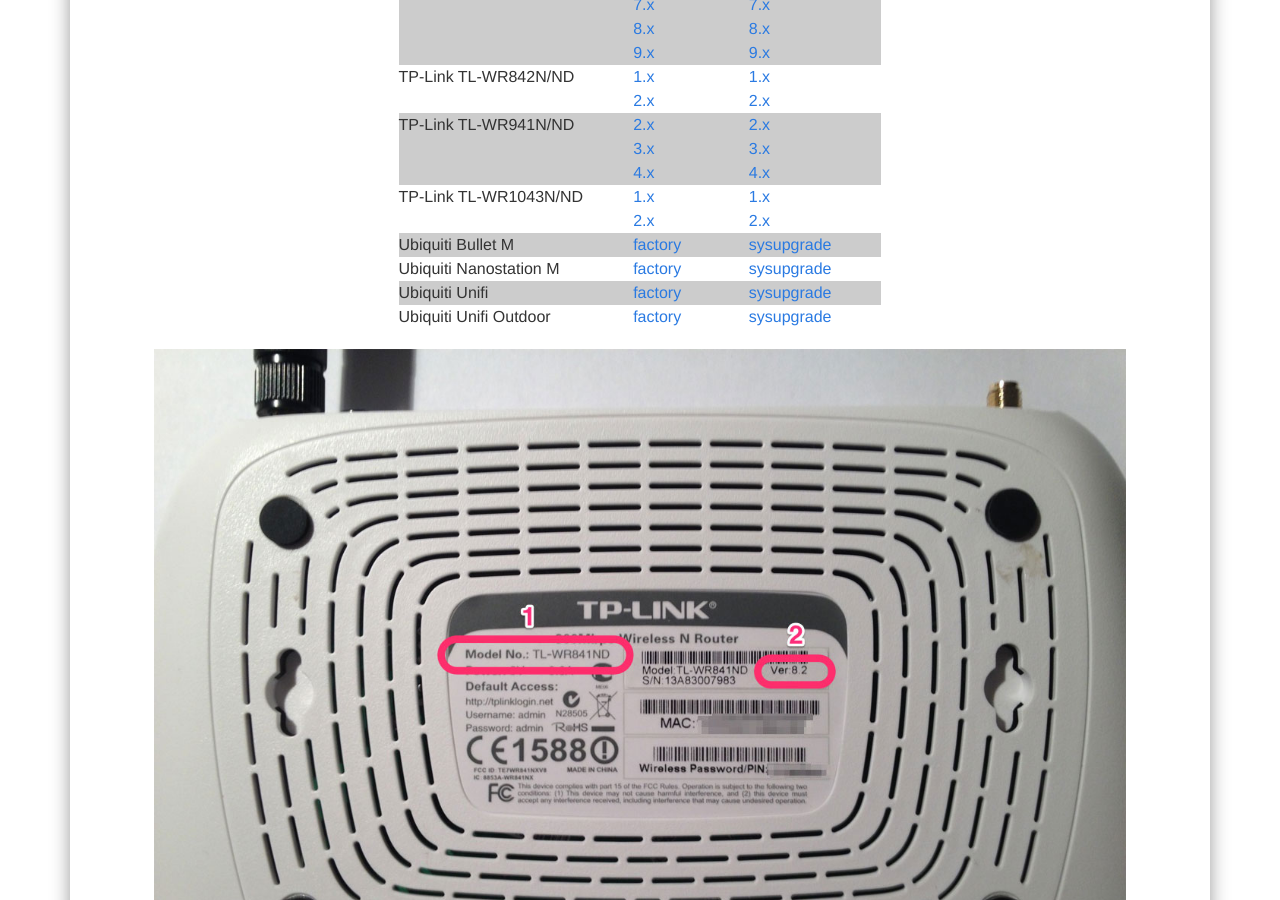
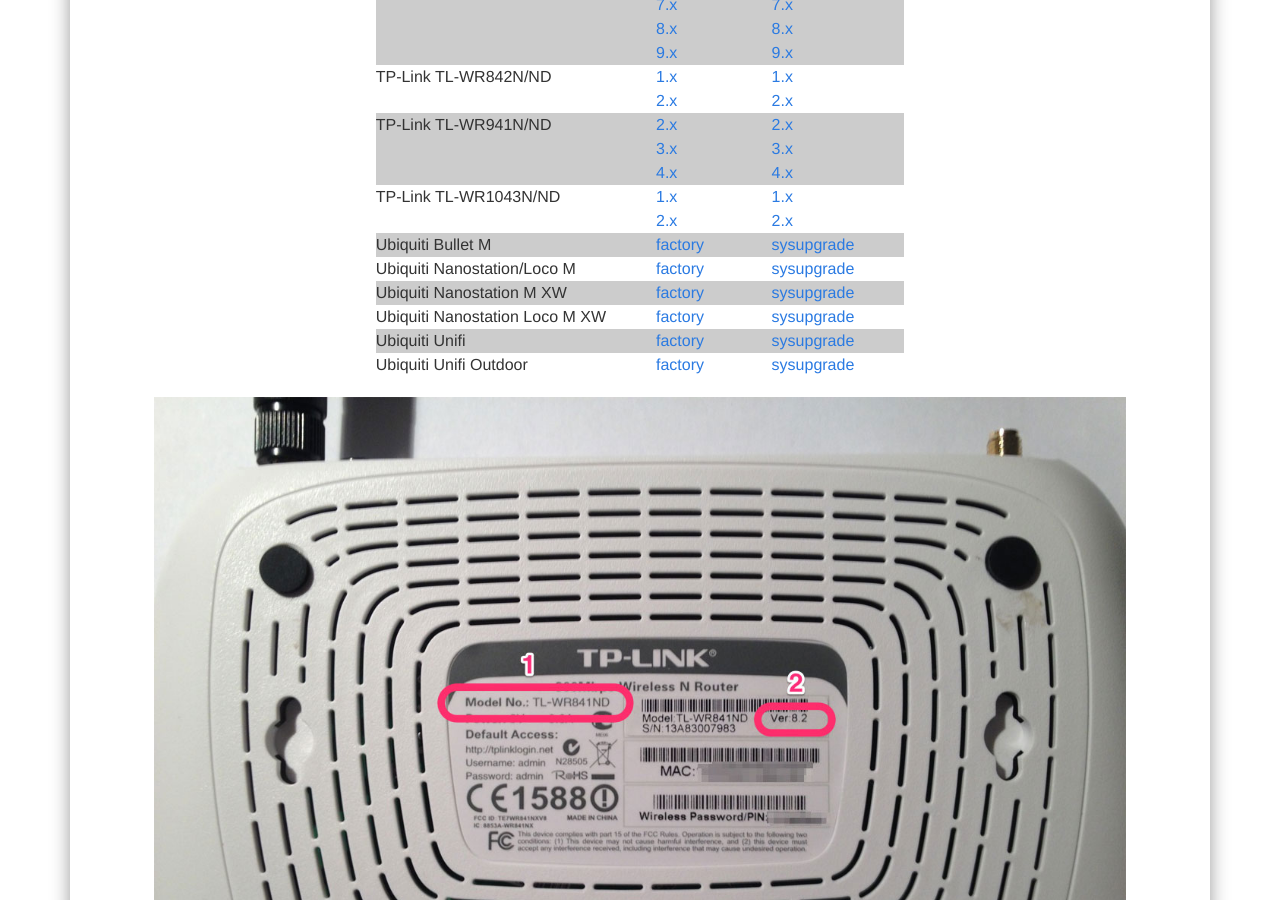
Before and after one commit to freifunkMUC/freifunkmuc.github.io, a Jekyll site: the page built from firmware.md, in a window 1280 px wide and 900 px high, scrolled down 1242 px. Built offline with Jekyll 4.4.1, drawn with Linux system fonts in a browser that asks for light colours; nearby versions of some CDN libraries; a style sheet for code colours, icons or effects is not loaded.

Commit message:
Fix firmware section about UBNT firmware and add XW models

```diff
--- a/firmware.md
+++ b/firmware.md
@@ -40,9 +40,11 @@ TP-Link TL-WR842N/ND          |  [1.x][factory-tp-link-tl-wr842n-nd-v1]<br>[2.x]
 TP-Link TL-WR941N/ND          |  [2.x][factory-tp-link-tl-wr941n-nd-v2]<br>[3.x][factory-tp-link-tl-wr941n-nd-v3]<br>[4.x][factory-tp-link-tl-wr941n-nd-v4]            |  [2.x][sysupgrade-tp-link-tl-wr941n-nd-v2]<br>[3.x][sysupgrade-tp-link-tl-wr941n-nd-v3]<br>[4.x][sysupgrade-tp-link-tl-wr941n-nd-v4]
 TP-Link TL-WR1043N/ND         |  [1.x][factory-tp-link-tl-wr1043n-nd-v1]<br>[2.x][factory-tp-link-tl-wr1043n-nd-v2]  |  [1.x][sysupgrade-tp-link-tl-wr1043n-nd-v1]<br>[2.x][sysupgrade-tp-link-tl-wr1043n-nd-v2]
 Ubiquiti Bullet M |  [factory][factory-ubiquiti-bullet-m]  |  [sysupgrade][sysupgrade-ubiquiti-bullet-m]
-Ubiquiti Nanostation M  |  [factory][factory-ubiquiti-nanostation-m]  |  [sysupgrade][sysupgrade-ubiquiti-nanostation-m]
-Ubiquiti Unifi  |  [factory][factory-ubiquiti-unifi]  |  [sysupgrade][sysupgrade-ubiquiti-unifi]
-Ubiquiti Unifi Outdoor                           |  [factory][factory-ubiquiti-unifiap-outdoor]  |  [sysupgrade][sysupgrade-ubiquiti-unifiap-outdoor]
+Ubiquiti Nanostation/Loco M   |  [factory][factory-ubiquiti-nanostation-m]  |  [sysupgrade][sysupgrade-ubiquiti-nanostation-m]
+Ubiquiti Nanostation M XW     |  [factory][factory-ubiquiti-nanostation-m-xw]  |  [sysupgrade][sysupgrade-ubiquiti-nanostation-m-xw]
+Ubiquiti Nanostation Loco M XW |  [factory][factory-ubiquiti-loco-m-xw]  |  [sysupgrade][sysupgrade-ubiquiti-loco-m-xw]
+Ubiquiti Unifi                |  [factory][factory-ubiquiti-unifi]  |  [sysupgrade][sysupgrade-ubiquiti-unifi]
+Ubiquiti Unifi Outdoor        |  [factory][factory-ubiquiti-unifiap-outdoor]  |  [sysupgrade][sysupgrade-ubiquiti-unifiap-outdoor]
 
 ![Modell und Version](/assets/router-flashen/guide-14.jpg)
 
@@ -192,8 +194,14 @@ Hier findet ihr eine Erklärung zu den jeweiligen Änderungen der Firmware Versi
 [factory-ubiquiti-bullet-m]: http://firmware.ffmuc.net/stable/factory/gluon-ffmuc-v2015.2-ubiquiti-bullet-m.bin
 [sysupgrade-ubiquiti-bullet-m]: http://firmware.ffmuc.net/stable/sysupgrade/gluon-ffmuc-v2015.2-ubiquiti-bullet-m-sysupgrade.bin
 
+[factory-ubiquiti-loco-m-xw]: http://firmware.ffmuc.net/stable/factory/gluon-ffmuc-v2015.2-ubiquiti-loco-m-xw.bin
+[sysupgrade-ubiquiti-loco-m-xw]: http://firmware.ffmuc.net/stable/sysupgrade/gluon-ffmuc-v2015.2-ubiquiti-loco-m-xw-sysupgrade.bin
+
 [factory-ubiquiti-nanostation-m]: http://firmware.ffmuc.net/stable/factory/gluon-ffmuc-v2015.2-ubiquiti-nanostation-m.bin
 [sysupgrade-ubiquiti-nanostation-m]: http://firmware.ffmuc.net/stable/sysupgrade/gluon-ffmuc-v2015.2-ubiquiti-nanostation-m-sysupgrade.bin
+
+[factory-ubiquiti-nanostation-m-xw]: http://firmware.ffmuc.net/stable/factory/gluon-ffmuc-v2015.2-ubiquiti-nanostation-m-xw.bin
+[sysupgrade-ubiquiti-nanostation-m-xw]: http://firmware.ffmuc.net/stable/sysupgrade/gluon-ffmuc-v2015.2-ubiquiti-nanostation-m-xw-sysupgrade.bin
 
 [factory-ubiquiti-unifi]: http://firmware.ffmuc.net/stable/factory/gluon-ffmuc-v2015.2-ubiquiti-unifi.bin
 [sysupgrade-ubiquiti-unifi]: http://firmware.ffmuc.net/stable/sysupgrade/gluon-ffmuc-v2015.2-ubiquiti-unifi-sysupgrade.bin
```
